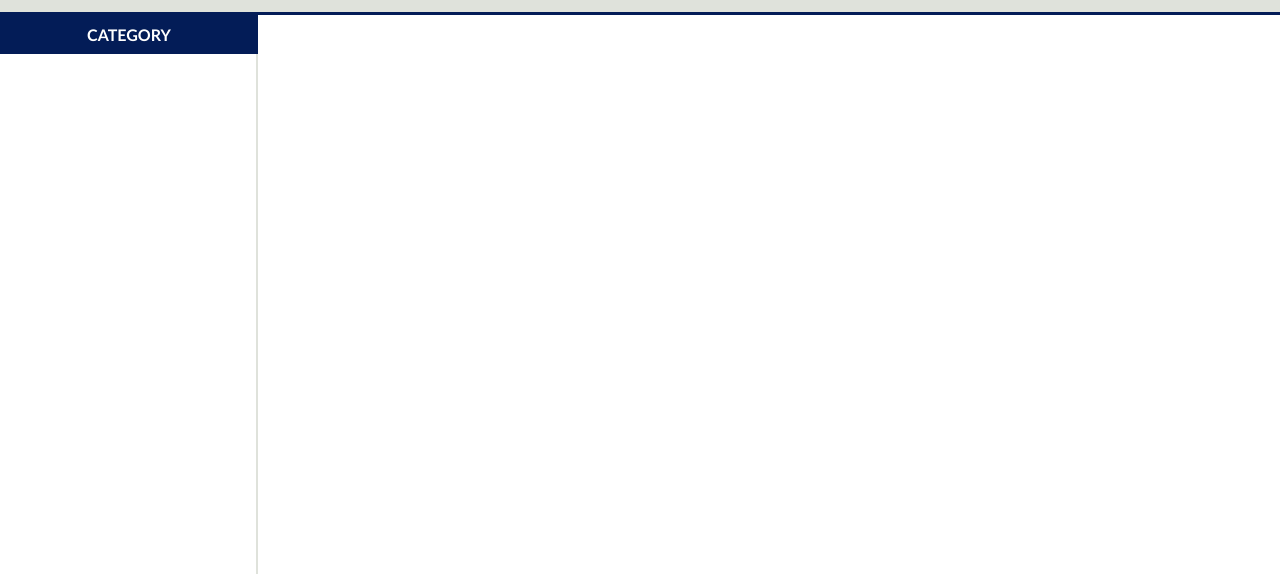
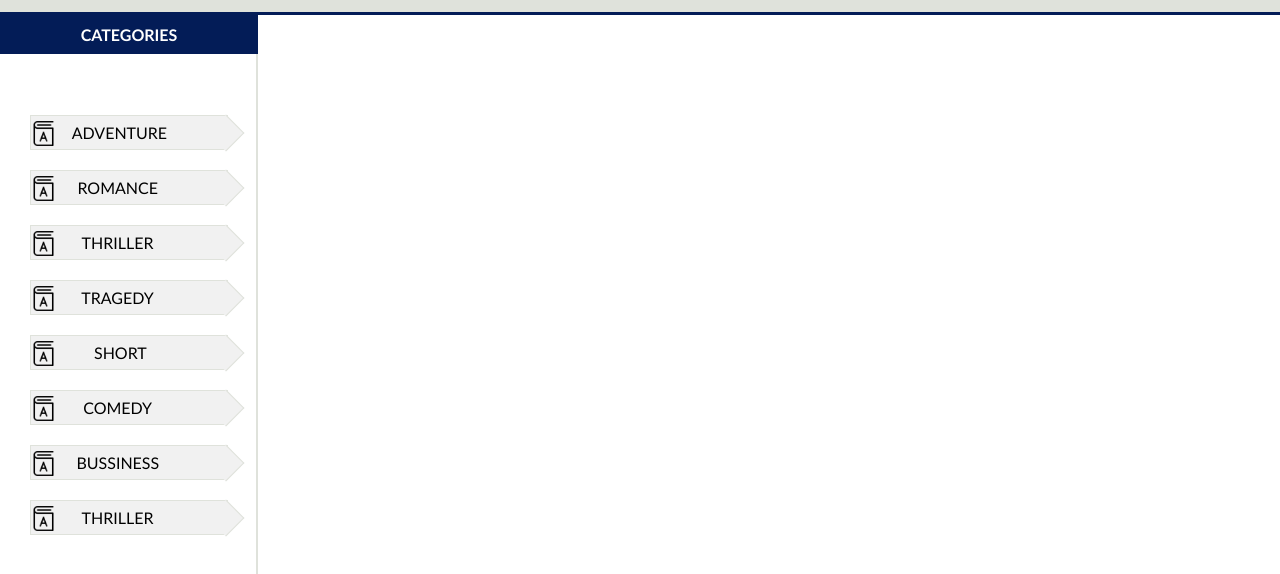
Before and after one commit to coolbop1/bedtime, a website: page docs/index.html in a window 1280 px wide. Shown: the part 58-632 px from the top of the page. Drawn offline with Linux system fonts and the light colour scheme; no server answers.

Commit message:
books categories

```diff
--- a/docs/css/main.css
+++ b/docs/css/main.css
@@ -34,16 +34,17 @@ nav{
 }
 /*-------------------end header style-----------------------*/
 #list-category{
-    height: 700px;
+    min-height: 700px;
     width:calc(20% - 60px);
     border-right:2px solid #dfe2db;
-    padding:0px 30px;
+    padding:100px 30px;
     position: relative;
+
 }
 #categories{
     position: absolute;
-    top:0px;
-    left:0px;
+    top:0;
+    left:0;
     width:calc(100% + 2px);
     background: #031c57;
     color:#fff;
@@ -68,4 +69,28 @@ nav{
 .contrast{
     background: #f1f1f1;
     border: 1px solid #dfe2db;
+    margin-bottom: 20px;
+    display: table;
+    vertical-align: middle;
+    width:100%;
+    font-weight: 500;
+    position: relative;
 }
+.arrowpoint{
+    top: 4px;
+    right:-12.2px;
+    width:25px;
+    height: 25px;
+    background: #f1f1f1;
+    border-top: 1px solid #dfe2db;
+    border-right: 1px solid #dfe2db;
+    position: absolute;
+    transform: rotate(45deg)
+}
+.contrast img{
+    margin-top:5px;
+}
+.contrast .cat{
+    display: table-cell;
+    vertical-align: middle;
+}
--- a/docs/index.html
+++ b/docs/index.html
@@ -26,7 +26,31 @@
     </header>
     <section id="list-category">
         <div id="categories">
-            CATEGORY
+            CATEGORIES
+        </div>
+        <div class="contrast">
+                <img src="icons/png/book.png" height="25px"> <div class="cat"> ADVENTURE </div><div class="arrowpoint"></div>
+        </div>
+        <div class="contrast">
+            <img src="icons/png/book.png" height="25px"> <div class="cat"> ROMANCE </div><div class="arrowpoint"></div>
+        </div>
+        <div class="contrast">
+                <img src="icons/png/book.png" height="25px"> <div class="cat"> THRILLER </div><div class="arrowpoint"></div>
+        </div>
+        <div class="contrast">
+                <img src="icons/png/book.png" height="25px"> <div class="cat"> TRAGEDY </div><div class="arrowpoint"></div>
+        </div>
+        <div class="contrast">
+                <img src="icons/png/book.png" height="25px"> <div class="cat"> SHORT </div><div class="arrowpoint"></div>
+        </div>
+        <div class="contrast">
+                <img src="icons/png/book.png" height="25px"> <div class="cat"> COMEDY </div><div class="arrowpoint"></div>
+        </div>
+        <div class="contrast">
+                <img src="icons/png/book.png" height="25px"> <div class="cat"> BUSSINESS </div><div class="arrowpoint"></div>
+        </div>
+        <div class="contrast">
+                <img src="icons/png/book.png" height="25px"> <div class="cat"> THRILLER </div><div class="arrowpoint"></div>
         </div>
 
     </section>
```
